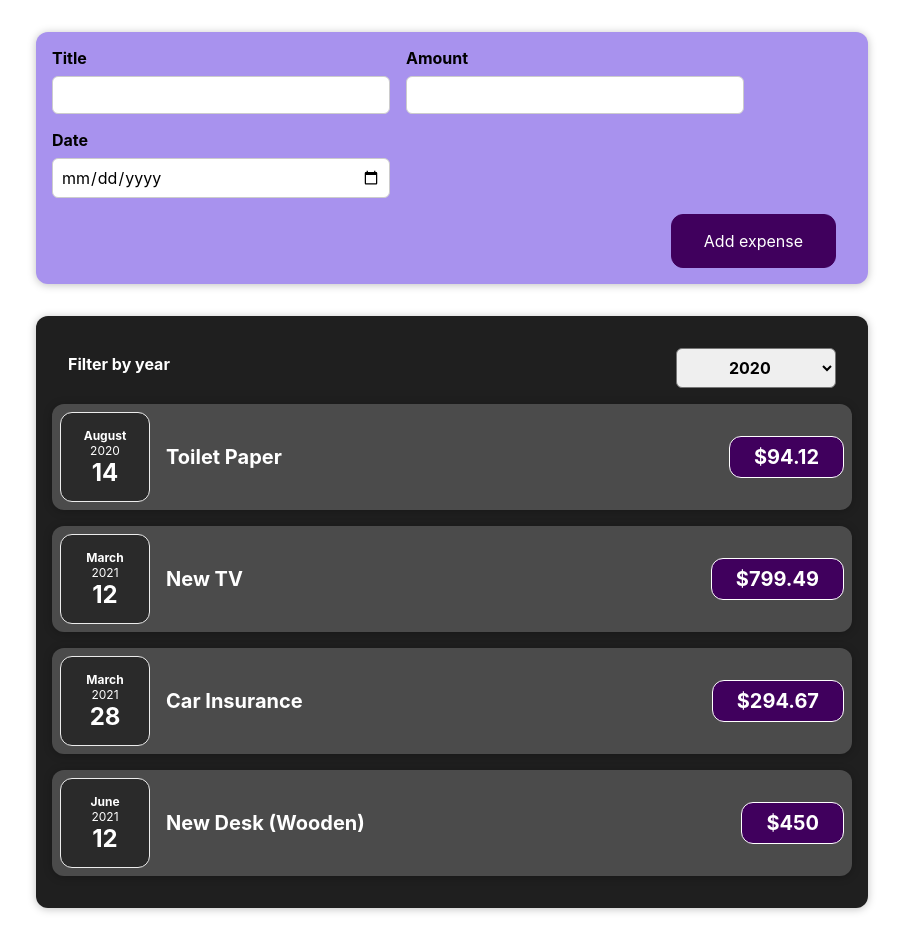
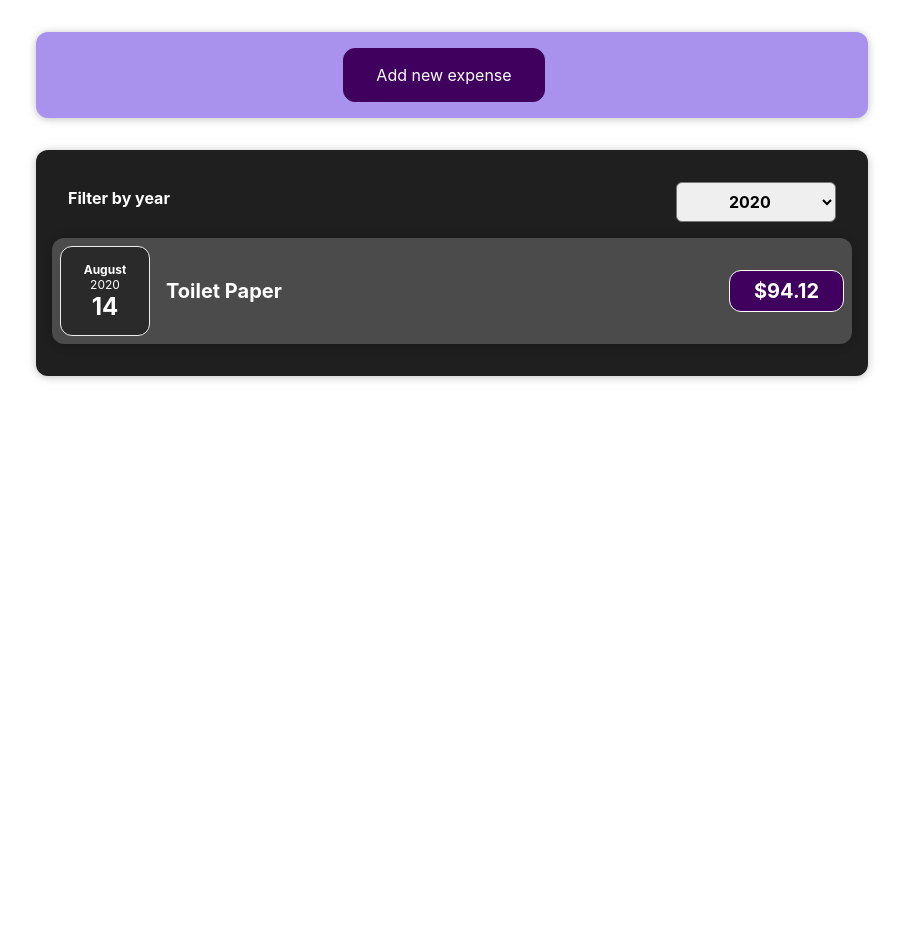
Before and after one commit to IvanVasiunin/expense_tracker, a React (Create React App) app: page / in a window 1280 px wide. Shown: the whole page, without its empty margins (188-1091 px from the left). After the commit the page ends 800 px from the top, so only its background shows below. Built offline with nearby package versions, Linux system fonts and the light colour scheme.

Commit message:
added dynamic data update

```diff
--- a/src/components/ExpenseForm/ExpenseForm.jsx
+++ b/src/components/ExpenseForm/ExpenseForm.jsx
@@ -51,6 +51,7 @@
         </div>
       </div>
       <div className='new-expense__actions'>
+        <button type='button' onClick={props.onCancel}>Cancel</button>
         <button type='submit'>Add expense</button>
       </div>
     </form>
--- a/src/components/ExpenseItem/ExpenseItem.jsx
+++ b/src/components/ExpenseItem/ExpenseItem.jsx
@@ -2,17 +2,17 @@
 import ExpenseDate from '../ExpenseDate/ExpenseDate';
 import Card from 'components/Card/Card';
 
-
-const ExpenseItem = ({date, title, amount}) => {
-
+const ExpenseItem = ({ date, title, amount }) => {
   return (
-    <Card className='expense-item'>
-      <ExpenseDate date={date}/>
-      <div className='expense-item__description'>
-        <h2>{title}</h2>
-        <div className='expense-item__price'>${amount}</div>
-      </div>
-    </Card>
+    <li>
+      <Card className="expense-item">
+        <ExpenseDate date={date} />
+        <div className="expense-item__description">
+          <h2>{title}</h2>
+          <div className="expense-item__price">${amount}</div>
+        </div>
+      </Card>
+    </li>
   );
 };
 
--- a/src/components/Expenses/Expenses.jsx
+++ b/src/components/Expenses/Expenses.jsx
@@ -1,16 +1,19 @@
 import { useState } from 'react';
 import './Expenses.css';
-import ExpenseItem from '../ExpenseItem/ExpenseItem';
 import Card from 'components/Card/Card';
 import ExpenseFilter from 'components/ExpenseFilter/ExpenseFilter';
+import ExpensesList from 'components/ExpensesList/ExpensesList';
 
 const Expenses = props => {
-  const expenses = props.items;
   const [filteredYear, setFilteredYear] = useState('2020');
 
   const yearChangeHandler = val => {
     setFilteredYear(val);
   };
+
+  const filteredExpenses = props.items.filter(
+    item => item.date.getFullYear().toString() === filteredYear
+  );
 
   return (
     <Card className="expenses">
@@ -18,16 +21,7 @@
         selectedYear={filteredYear}
         onChangeYear={yearChangeHandler}
       />
-      {expenses.map(item => {
-        return (
-          <ExpenseItem
-            key={item.id}
-            date={item.date}
-            title={item.title}
-            amount={item.amount}
-          />
-        );
-      })}
+      <ExpensesList items={filteredExpenses}/>
     </Card>
   );
 };
--- /dev/null
+++ b/src/components/ExpensesList/ExpensesList.css
@@ -0,0 +1,9 @@
+.expenses-list {
+  list-style: none;
+  padding: 0;
+}
+
+.expenses-list__fallback {
+  color: white;
+  text-align: center;
+}
--- /dev/null
+++ b/src/components/ExpensesList/ExpensesList.jsx
@@ -0,0 +1,25 @@
+import './ExpensesList.css';
+import ExpenseItem from 'components/ExpenseItem/ExpenseItem';
+
+const ExpensesList = props => {
+  if (props.items.length === 0) {
+    return <h2 className="expenses-list__fallback">Found no expenses</h2>;
+  }
+
+  return (
+    <ul className="expenses-list">
+      {props.items.map(item => {
+        return (
+          <ExpenseItem
+            key={item.id}
+            date={item.date}
+            title={item.title}
+            amount={item.amount}
+          />
+        );
+      })}
+    </ul>
+  );
+};
+
+export default ExpensesList;
--- a/src/components/NewExpense/NewExpense.jsx
+++ b/src/components/NewExpense/NewExpense.jsx
@@ -1,18 +1,38 @@
+import { useState } from 'react';
 import './NewExpense.css';
 import ExpenseForm from 'components/ExpenseForm/ExpenseForm';
 
-const NewExpense = (props) => {
-  const saveExpenseDataHandler = (enteredExpenseData) => {
+const NewExpense = props => {
+  const saveExpenseDataHandler = enteredExpenseData => {
     const expenseData = {
       ...enteredExpenseData,
       id: Math.random().toString(),
     };
     props.onAddExpense(expenseData);
-  }
+    setIsEditing(false);
+  };
+
+  const [isEditing, setIsEditing] = useState(false);
+
+  const startEditingHandler = () => {
+    setIsEditing(true);
+  };
+
+  const stopEditingHandler = () => {
+    setIsEditing(false);
+  };
 
   return (
-    <div className='new-expense'>
-      <ExpenseForm onSaveExpenseData={saveExpenseDataHandler} />
+    <div className="new-expense">
+      {!isEditing && (
+        <button onClick={startEditingHandler}>Add new expense</button>
+      )}
+      {isEditing && (
+        <ExpenseForm
+          onSaveExpenseData={saveExpenseDataHandler}
+          onCancel={stopEditingHandler}
+        />
+      )}
     </div>
   );
 };
```
